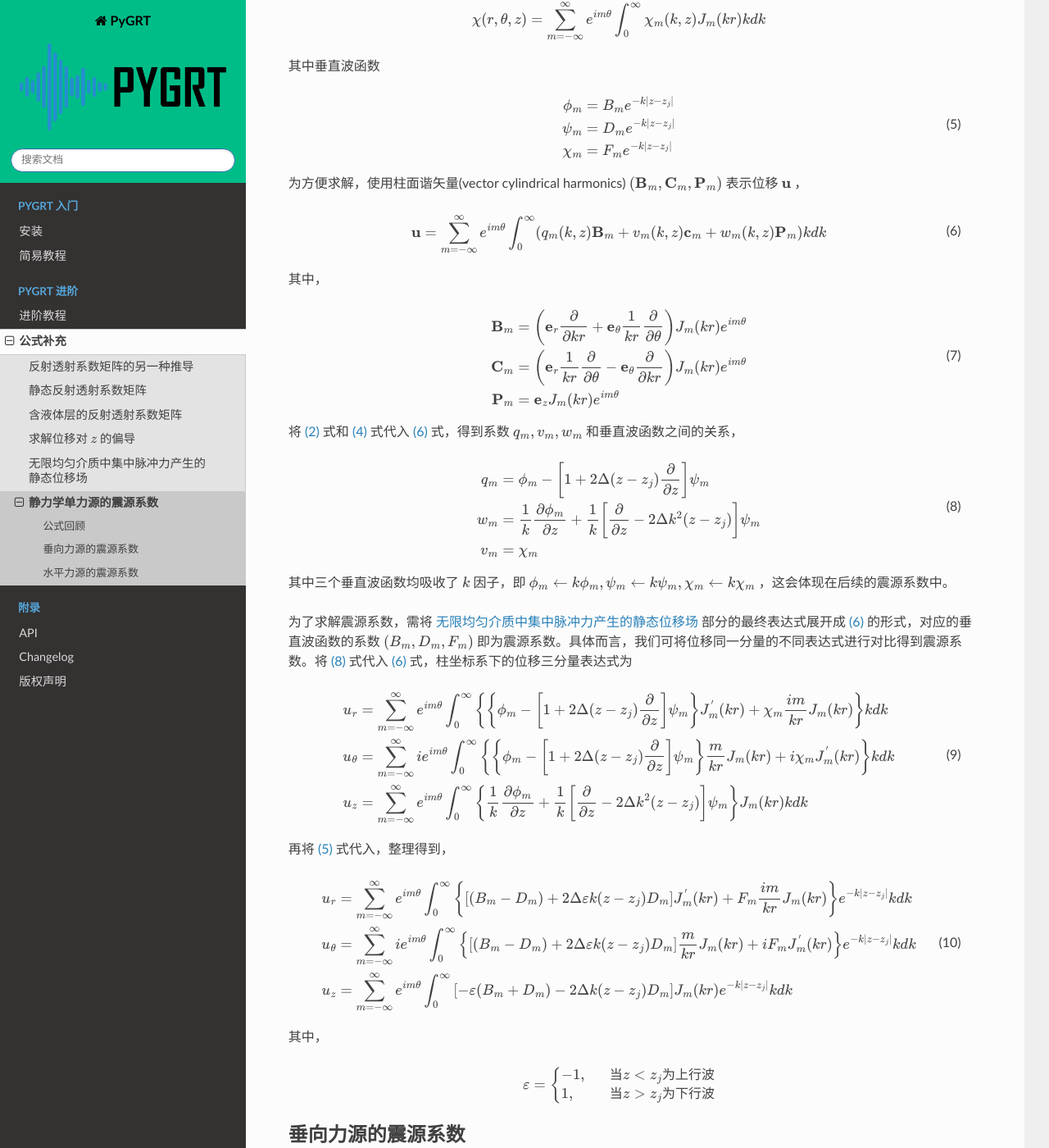
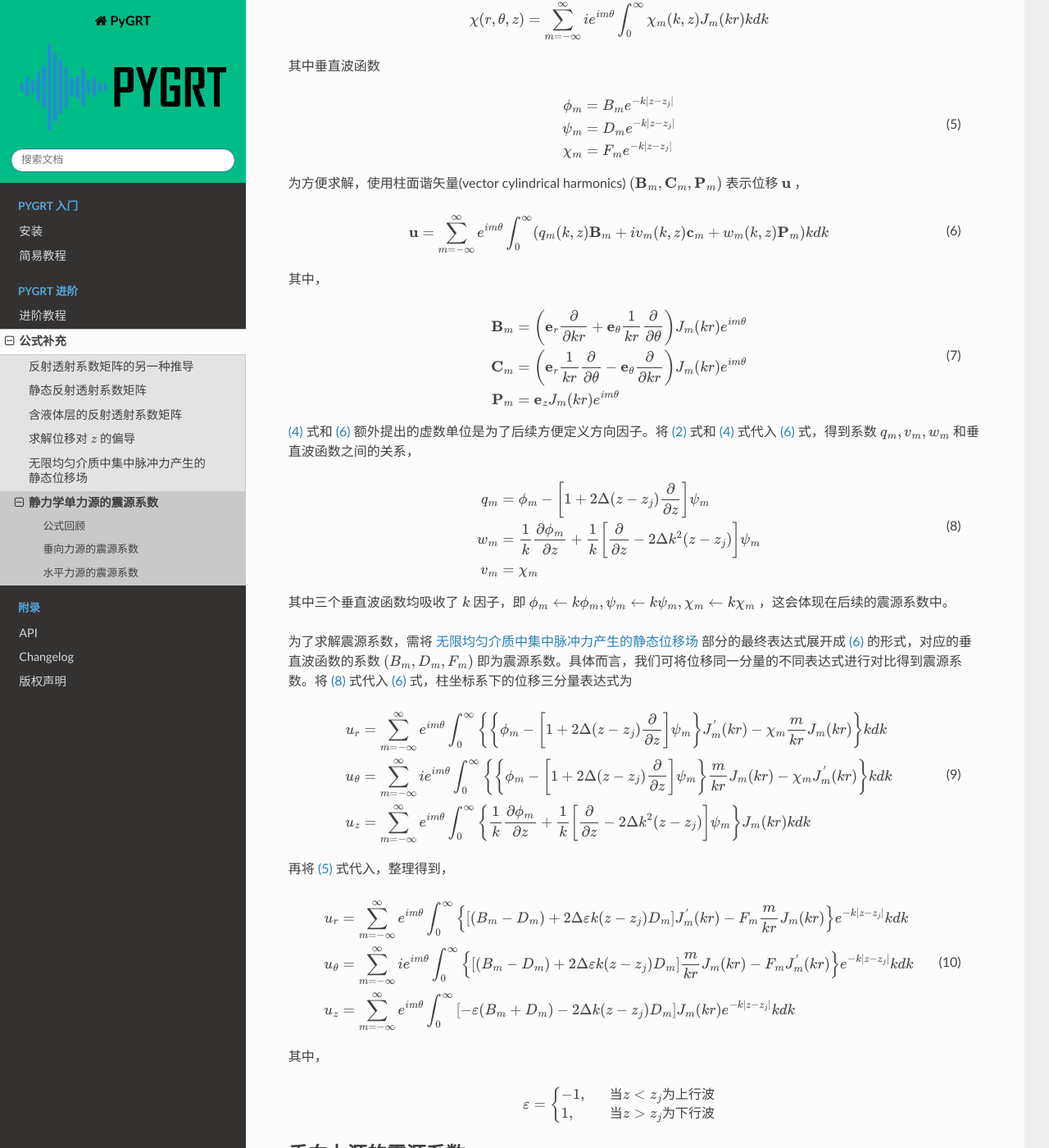
Before and after one commit to Dengda98/PyGRT, a Sphinx documentation site: the page built from docs/source/Formula/static_source.rst, in a window 1280 px wide and 1400 px high, scrolled down 910 px. Shown: the whole window at 82% size. Built offline with Sphinx 7.4.7 and the Read the Docs theme 3.1.0, drawn with Linux system fonts in a browser that asks for light colours; pages that are not in the unit, such as notebooks, are missing from menus; the version number could not be read and is left out; comment, search, counter and statistics services are not loaded; some of the changed text lies outside the part shown.

Commit message:
DOC: fix static source coefficients (#87)

```diff
--- a/docs/source/Formula/static_source.rst
+++ b/docs/source/Formula/static_source.rst
@@ -49,7 +49,7 @@
     \\
     \psi(r, \theta, z) &= \sum_{m=-\infty}^{\infty} e^{im\theta} \int_0^\infty \psi_m(k,z) J_m(kr) k dk
     \\
-    \chi(r, \theta, z) &= \sum_{m=-\infty}^{\infty} e^{im\theta} \int_0^\infty \chi_m(k,z) J_m(kr) k dk
+    \chi(r, \theta, z) &= \sum_{m=-\infty}^{\infty} i e^{im\theta} \int_0^\infty \chi_m(k,z) J_m(kr) k dk
     \\
 
 其中垂直波函数
@@ -68,7 +68,7 @@
     :label: u_qwv
 
     \mathbf{u} = \sum_{m=-\infty}^{\infty} e^{im\theta} \int_0^\infty
-    ( q_m(k,z) \mathbf{B}_m + v_m(k,z) \mathbf{c}_m + w_m(k,z) \mathbf{P}_m ) k dk
+    ( q_m(k,z) \mathbf{B}_m + i v_m(k,z) \mathbf{c}_m + w_m(k,z) \mathbf{P}_m ) k dk
 
 其中，
 
@@ -81,7 +81,7 @@
     \\
     \mathbf{P}_m &= \mathbf{e}_z J_m(kr)e^{im\theta}
 
-将 :eq:`u_pot3` 式和 :eq:`pot3` 式代入 :eq:`u_qwv` 式，得到系数 :math:`q_m, v_m, w_m` 和垂直波函数之间的关系，
+:eq:`pot3` 式和 :eq:`u_qwv` 额外提出的虚数单位是为了后续方便定义方向因子。将 :eq:`u_pot3` 式和 :eq:`pot3` 式代入 :eq:`u_qwv` 式，得到系数 :math:`q_m, v_m, w_m` 和垂直波函数之间的关系，
 
 .. math::
     :label: qwv_pot
@@ -105,7 +105,7 @@
     \left\{
         \phi_m -  \left[ 1 + 2\Delta(z-z_j) \dfrac{\partial}{\partial z} \right] \psi_m
     \right\} J_m^{'}(kr)
-    +  \chi_m \dfrac{im}{kr} J_m(kr)
+    -  \chi_m \dfrac{m}{kr} J_m(kr)
     \right\} k dk
     \\
     u_\theta &= \sum_{m=-\infty}^{\infty} i e^{im\theta} \int_0^\infty
@@ -113,7 +113,7 @@
     \left\{
          \phi_m -  \left[ 1 + 2\Delta(z-z_j) \dfrac{\partial}{\partial z} \right] \psi_m
     \right\} \dfrac{m}{kr} J_m(kr)
-    + i \chi_m J_m^{'}(kr)
+    - \chi_m J_m^{'}(kr)
     \right\} k dk
     \\
     u_z &= \sum_{m=-\infty}^{\infty} e^{im\theta} \int_0^\infty
@@ -132,7 +132,7 @@
     \left[
         (B_m - D_m) + 2\Delta\varepsilon k  (z-z_j) D_m
     \right] J_m^{'}(kr)
-    +  F_m \dfrac{im}{kr} J_m(kr)
+    -  F_m \dfrac{m}{kr} J_m(kr)
     \right\} e^{-k|z-z_j|} k dk
     \\
     u_\theta &= \sum_{m=-\infty}^{\infty} i e^{im\theta} \int_0^\infty
@@ -140,7 +140,7 @@
     \left[
         (B_m - D_m) + 2\Delta\varepsilon k  (z-z_j) D_m
     \right] \dfrac{m}{kr} J_m(kr)
-    + i  F_m J_m^{'}(kr)
+    - F_m J_m^{'}(kr)
     \right\} e^{-k|z-z_j|} k dk
     \\
     u_z &= \sum_{m=-\infty}^{\infty} e^{im\theta} \int_0^\infty
```
Also changed, not shown: other parts of docs/source/Formula/static_source.rst (+2 -2 lines).
